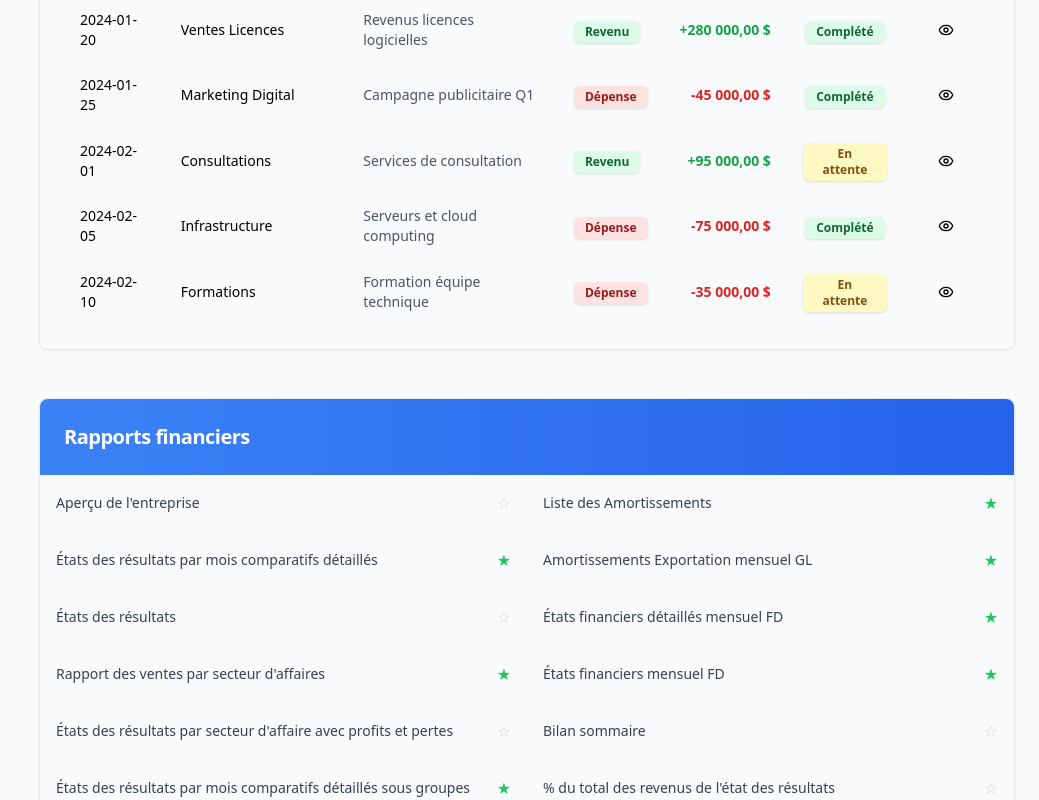
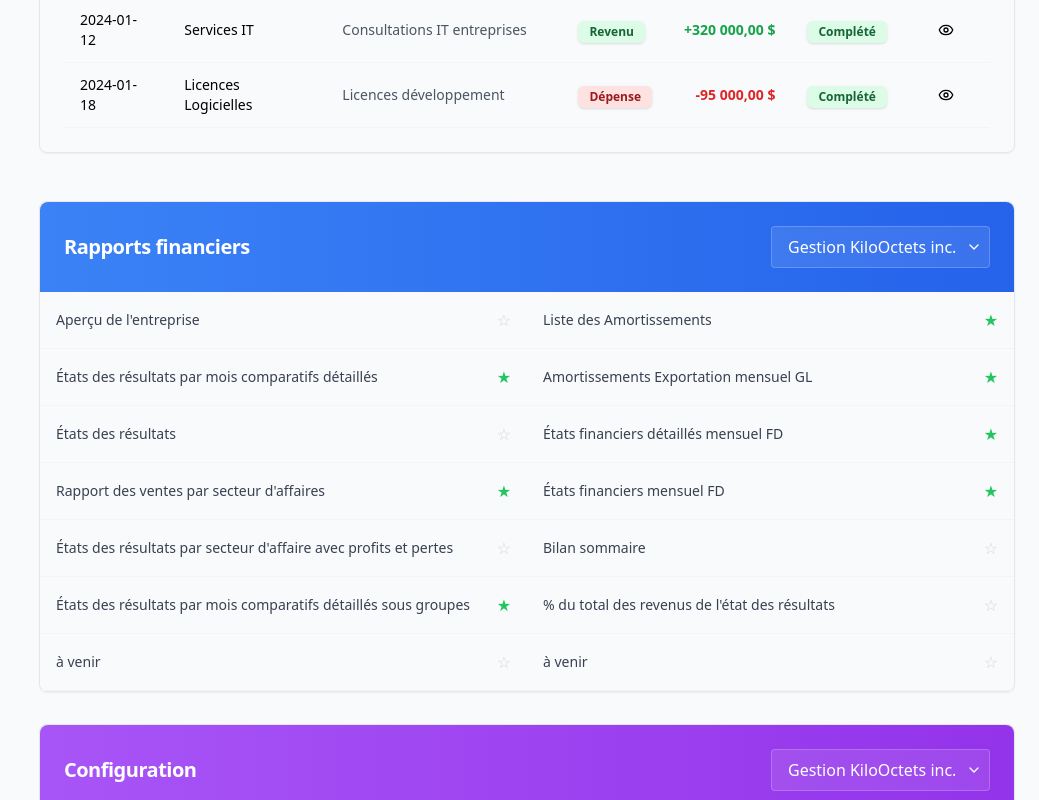
Before and after one commit to tristanbourassa2007/tactiveV2, a Next.js app: page /rapports in a window 1280 px wide. Shown: the part 840-1640 px from the top of the page, without its empty margins (241-1280 px from the left). Built offline with nearby package versions, Linux system fonts and the light colour scheme.

Commit message:
Add company selector with dynamic data for 3 companies

```diff
--- a/src/app/rapports/page.tsx
+++ b/src/app/rapports/page.tsx
@@ -1,7 +1,7 @@
 'use client';
 
 import { useState } from 'react';
-import { TrendingUp, TrendingDown, DollarSign, PieChart, BarChart3, Download, Filter, Calendar, Eye, Clock } from 'lucide-react';
+import { TrendingUp, TrendingDown, DollarSign, PieChart, BarChart3, Download, Filter, Calendar, Eye, Clock, ChevronDown } from 'lucide-react';
 import { Card, CardContent, CardHeader, CardTitle } from '@/components/ui/card';
 import { Button } from '@/components/ui/button';
 import { Badge } from '@/components/ui/badge';
@@ -16,7 +16,8 @@ interface FinancialData {
   status: 'completed' | 'pending' | 'cancelled';
 }
 
-const mockFinancialData: FinancialData[] = [
+// Données pour BZ inc.
+const bzIncData: FinancialData[] = [
   {
     id: 1,
     category: "Développement Produit",
@@ -43,57 +44,102 @@ const mockFinancialData: FinancialData[] = [
     date: "2024-01-25",
     description: "Campagne publicitaire Q1",
     status: "completed"
-  },
+  }
+];
+
+// Données pour BZ Telecom inc.
+const bzTelecomData: FinancialData[] = [
   {
-    id: 4,
-    category: "Consultations",
-    amount: 95000,
-    type: "revenue",
-    date: "2024-02-01",
-    description: "Services de consultation",
-    status: "pending"
-  },
-  {
-    id: 5,
-    category: "Infrastructure",
-    amount: 75000,
+    id: 1,
+    category: "Infrastructure Réseau",
+    amount: 200000,
     type: "expense",
-    date: "2024-02-05",
-    description: "Serveurs et cloud computing",
+    date: "2024-01-10",
+    description: "Équipements télécommunications",
     status: "completed"
   },
   {
-    id: 6,
-    category: "Formations",
-    amount: 35000,
+    id: 2,
+    category: "Services Télécom",
+    amount: 450000,
+    type: "revenue",
+    date: "2024-01-15",
+    description: "Revenus services clients",
+    status: "completed"
+  },
+  {
+    id: 3,
+    category: "Maintenance",
+    amount: 75000,
     type: "expense",
-    date: "2024-02-10",
-    description: "Formation équipe technique",
-    status: "pending"
+    date: "2024-01-20",
+    description: "Maintenance réseau mensuelle",
+    status: "completed"
   }
+];
+
+// Données pour Gestion KiloOctets inc.
+const kiloOctetsData: FinancialData[] = [
+  {
+    id: 1,
+    category: "Serveurs Cloud",
+    amount: 180000,
+    type: "expense",
+    date: "2024-01-05",
+    description: "Infrastructure cloud computing",
+    status: "completed"
+  },
+  {
+    id: 2,
+    category: "Services IT",
+    amount: 320000,
+    type: "revenue",
+    date: "2024-01-12",
+    description: "Consultations IT entreprises",
+    status: "completed"
+  },
+  {
+    id: 3,
+    category: "Licences Logicielles",
+    amount: 95000,
+    type: "expense",
+    date: "2024-01-18",
+    description: "Licences développement",
+    status: "completed"
+  }
+];
+
+const companies = [
+  { id: 'bz-inc', name: 'BZ inc.', data: bzIncData },
+  { id: 'bz-telecom', name: 'BZ Telecom inc.', data: bzTelecomData },
+  { id: 'kilooctets', name: 'Gestion KiloOctets inc.', data: kiloOctetsData }
 ];
 
 export default function RapportsFinanciersPage() {
   const [filterType, setFilterType] = useState<'all' | 'revenue' | 'expense'>('all');
   const [selectedPeriod, setSelectedPeriod] = useState('month');
+  const [selectedCompany, setSelectedCompany] = useState('kilooctets');
+  const [selectedReportsCompany, setSelectedReportsCompany] = useState('kilooctets');
 
-  const filteredData = mockFinancialData.filter(item =>
+  const currentCompanyData = companies.find(c => c.id === selectedCompany)?.data || kiloOctetsData;
+
+  const filteredData = currentCompanyData.filter(item =>
     filterType === 'all' || item.type === filterType
   );
 
   // Calculs des statistiques
-  const totalRevenue = mockFinancialData
+  const totalRevenue = currentCompanyData
     .filter(item => item.type === 'revenue' && item.status === 'completed')
     .reduce((sum, item) => sum + item.amount, 0);
 
-  const totalExpenses = mockFinancialData
+  const totalExpenses = currentCompanyData
     .filter(item => item.type === 'expense' && item.status === 'completed')
     .reduce((sum, item) => sum + item.amount, 0);
 
   const netProfit = totalRevenue - totalExpenses;
   const profitMargin = totalRevenue > 0 ? (netProfit / totalRevenue) * 100 : 0;
 
-  const pendingRevenue = mockFinancialData
+  const pendingRevenue = currentCompanyData
     .filter(item => item.type === 'revenue' && item.status === 'pending')
     .reduce((sum, item) => sum + item.amount, 0);
 
@@ -369,7 +415,23 @@ export default function RapportsFinanciersPage() {
           {/* Section Rapports financiers */}
           <Card>
             <CardHeader className="bg-gradient-to-r from-blue-500 to-blue-600 text-white rounded-t-lg">
-              <CardTitle className="text-xl font-bold">Rapports financiers</CardTitle>
+              <div className="flex items-center justify-between">
+                <CardTitle className="text-xl font-bold">Rapports financiers</CardTitle>
+                <div className="relative">
+                  <select
+                    value={selectedReportsCompany}
+                    onChange={(e) => setSelectedReportsCompany(e.target.value)}
+                    className="appearance-none bg-white/10 text-white border border-white/20 rounded px-4 py-2 pr-8 focus:outline-none focus:bg-white/20 cursor-pointer"
+                  >
+                    {companies.map((company) => (
+                      <option key={company.id} value={company.id} className="text-gray-900">
+                        {company.name}
+                      </option>
+                    ))}
+                  </select>
+                  <ChevronDown className="absolute right-2 top-1/2 transform -translate-y-1/2 h-4 w-4 text-white pointer-events-none" />
+                </div>
+              </div>
             </CardHeader>
             <CardContent className="p-0">
               <div className="grid grid-cols-1 md:grid-cols-2">
@@ -427,7 +489,23 @@ export default function RapportsFinanciersPage() {
           {/* Section Configuration */}
           <Card>
             <CardHeader className="bg-gradient-to-r from-purple-500 to-purple-600 text-white rounded-t-lg">
-              <CardTitle className="text-xl font-bold">Configuration</CardTitle>
+              <div className="flex items-center justify-between">
+                <CardTitle className="text-xl font-bold">Configuration</CardTitle>
+                <div className="relative">
+                  <select
+                    value={selectedCompany}
+                    onChange={(e) => setSelectedCompany(e.target.value)}
+                    className="appearance-none bg-white/10 text-white border border-white/20 rounded px-4 py-2 pr-8 focus:outline-none focus:bg-white/20 cursor-pointer"
+                  >
+                    {companies.map((company) => (
+                      <option key={company.id} value={company.id} className="text-gray-900">
+                        {company.name}
+                      </option>
+                    ))}
+                  </select>
+                  <ChevronDown className="absolute right-2 top-1/2 transform -translate-y-1/2 h-4 w-4 text-white pointer-events-none" />
+                </div>
+              </div>
             </CardHeader>
             <CardContent className="p-0">
               <div className="grid grid-cols-1 md:grid-cols-2">
```
